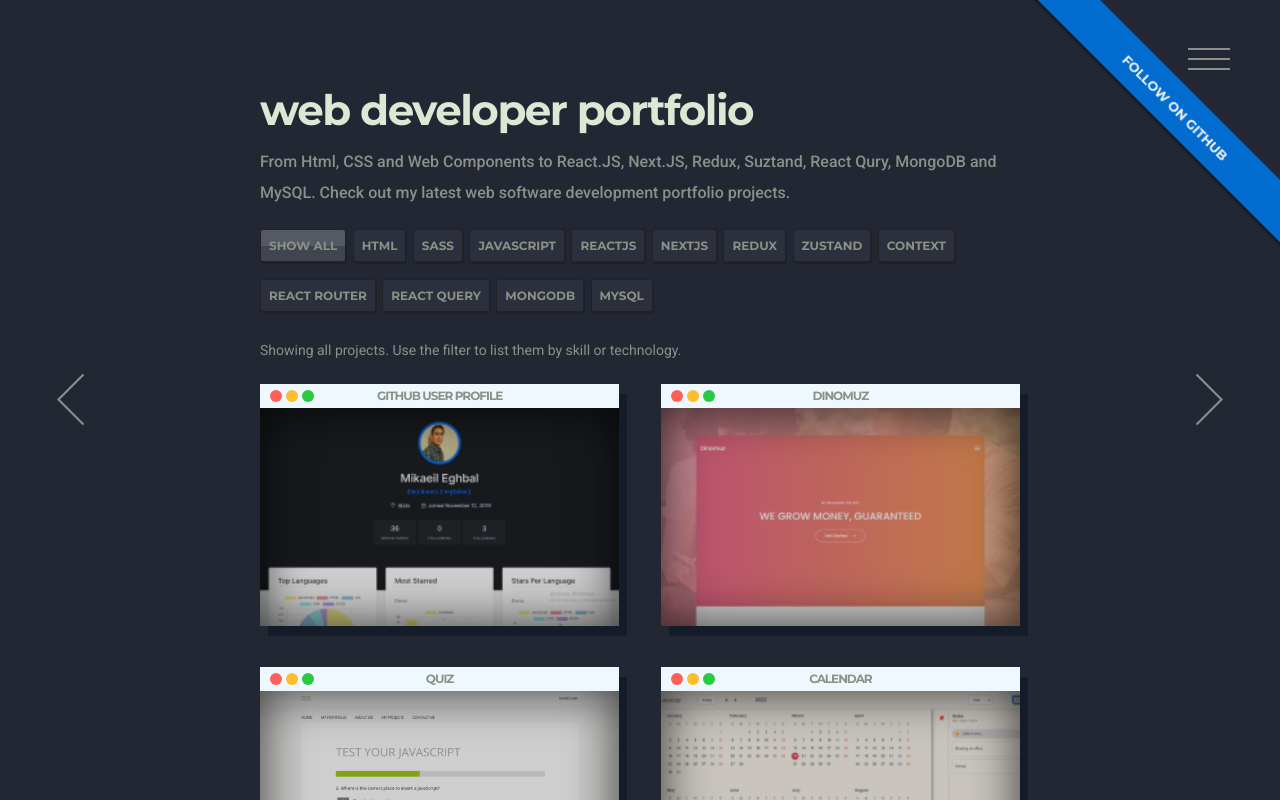
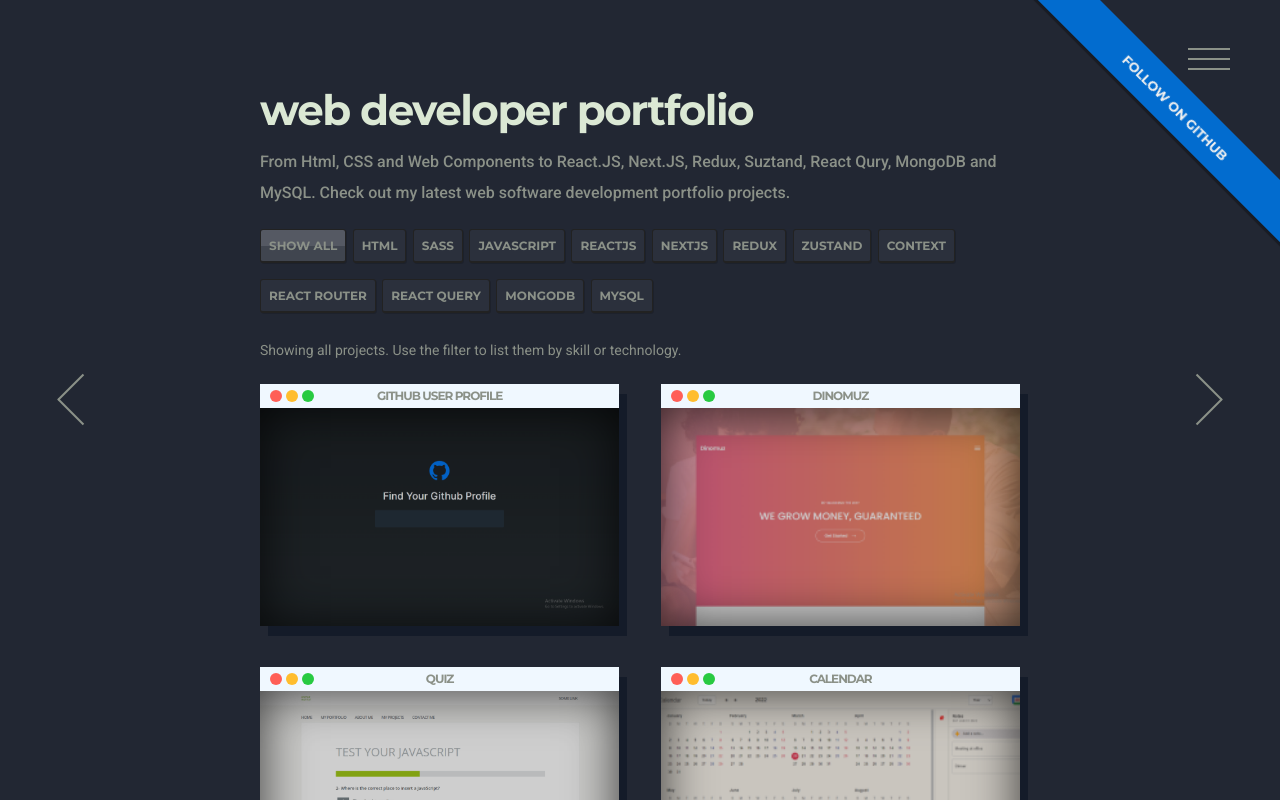
Before and after one commit to mikaeileghbal/react-portfolio, a React (Create React App) app: page /portfolio in a window 1280 px wide. Shown: the top 800 px of the page. Built offline with nearby package versions, Linux system fonts and the light colour scheme.

Commit message:
Change portfolio project 1 image

```diff
--- a/src/data/portfolio.js
+++ b/src/data/portfolio.js
@@ -17,37 +17,43 @@ const portfolio = [
   {
     id: "1",
     title: "github user profile",
-    image: "githubuser.png",
+    image: "githubuser-1.png",
+    image2: "githubuser-2.png",
     tags: ["html", "css", "javascript", "react", "react query"],
   },
   {
     id: "2",
     title: "dinomuz",
     image: "dinomuz.png",
+    image2: "githubuser-2.png",
     tags: ["html", "css", "javascript", "sass"],
   },
   {
     id: "3",
     title: "quiz",
     image: "quiz.png",
+    image2: "githubuser-2.png",
     tags: ["html", "css", "javascript"],
   },
   {
     id: "4",
     title: "calendar",
     image: "calendar.png",
+    image2: "githubuser-2.png",
     tags: ["html", "css", "javascript"],
   },
   {
     id: "5",
     title: "color rating",
     image: "colorrating.png",
+    image2: "githubuser-2.png",
     tags: ["html", "css", "javascript", "zustand", "react"],
   },
   {
     id: "6",
     title: "form validate",
     image: "formvalidate.png",
+    image2: "githubuser-2.png",
     tags: ["html", "css", "javascript", "react router"],
   },
 ];
--- a/src/pages/portfolio.js
+++ b/src/pages/portfolio.js
@@ -77,7 +77,7 @@ const PortoItem = styled.figure`
   &:hover p {
     transform: translate(0, -28px);
   }
-  &:hover .tag {
+  &:hover ul .tag {
     transform: translate(0, 0);
     opacity: 1;
     transition: transform 0.285s cubic-bezier(0.5, 1.5, 0.5, 1.5),
@@ -85,10 +85,7 @@ const PortoItem = styled.figure`
   }
 
   &:hover .item__list {
-    /* opacity: 1;
-    transform: translateY(0px);
-    transition: transform 0.225s cubic-bezier(0.65, 1.55, 0.5, 1.3) 0.3s,
-      opacity 0.1s ease-out 0.3s; */
+    opacity: 1;
   }
 
   &:hover .item__image {
@@ -182,10 +179,11 @@ const PortoItem = styled.figure`
     transform: translateY(0px);
   }
   .item__list {
+    opacity: 0;
   }
 
-  .tag {
-    opacity: 0;
+  ul .tag {
+    opacity: 0.2;
     transform: translateY(-10px);
   }
 `;
@@ -276,11 +274,11 @@ function TagItem({ children, active, onSelect }) {
 }
 
 function PortfoItem({ item }) {
-  const { title, image, tags } = item;
+  const { title, image, tags, image2 } = item;
   return (
     <StyledItem>
       <a href={`/portfolio/${title.replace(/\s/g, "-")}`}>
-        <PortoItem image={image}>
+        <PortoItem image={image2}>
           <div class="item__image__wrapp">
             <img
               id="image"
```
Also changed, not shown: public/images/githubuser-1.png (added), public/images/githubuser-2.png (added).
